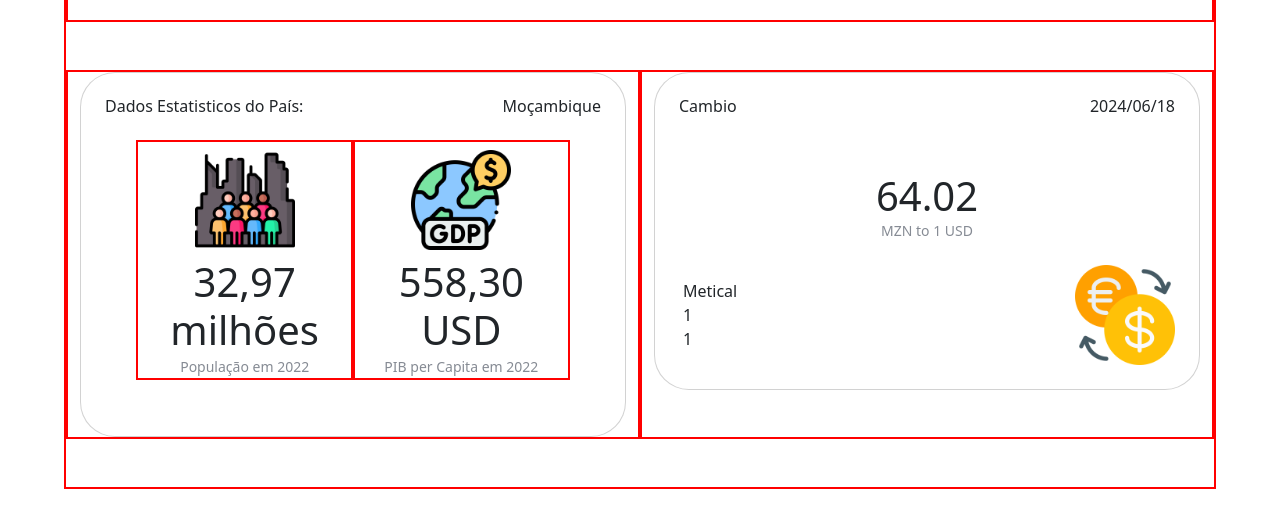
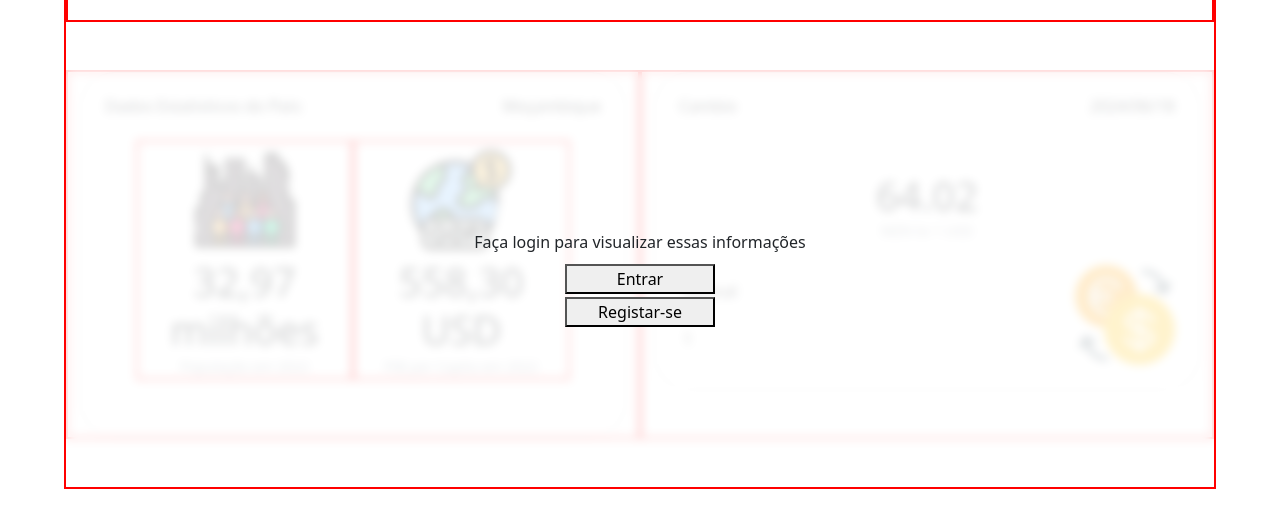
Before and after one commit to ManuelNovela/TravelAssistantWebApp, a React (Vite) app: page / in a window 1280 px wide. Shown: the part 534-1062 px from the top of the page. Built offline with nearby package versions, Linux system fonts and the light colour scheme.

Commit message:
Add: simple Blur

```diff
--- a/src/pages/Home.tsx
+++ b/src/pages/Home.tsx
@@ -4,10 +4,11 @@ import {ExchangeRates} from '../components/ExchangeRates/ExchangeRates';
 import SearchBar from '../components/SearchBar/SearchBar';
 import PopulationGDP from '../components/PopulationGDP/PopulationGDP';
 import WeatherForecast from '../components/WeatherForecast/WeatherForecast';
-import { Box, Flex, Grid, GridItem, border } from "@chakra-ui/react";
+import { Box, Button, Flex, Grid, GridItem, border } from "@chakra-ui/react";
 
 const Home = () => {
     const [cityData, setCityData] = useState<unknown>(null);
+    const [isLoggedIn, setIsLoggedIn] = useState(false);
 
     const mockCityData = {
         populationGDP: {
@@ -49,7 +50,44 @@ const Home = () => {
                     </div>
                 </div>
 
-                <div className="row">
+
+
+
+                <div className="row" style={{ position: 'relative' }}>
+                {!isLoggedIn && (
+                        <div style={{
+                            position: 'absolute',
+                            top: 0,
+                            left: 0,
+                            right: 0,
+                            bottom: 0,
+                            backgroundColor: 'rgba(255, 255, 255, 0.8)',
+                            backdropFilter: 'blur(5px)',
+                            display: 'flex',
+                            justifyContent: 'center',
+                            alignItems: 'center',
+                            flexDirection: 'column',
+                            zIndex: 1
+                        }}>
+                            <p style={{ marginBottom: '10px' }}>Faça login para visualizar essas informações</p>
+                            <Button
+                                colorScheme="blue"
+                                onClick={() => setIsLoggedIn(true)}
+                                mb={3}
+                                w="150px"
+                            >
+                               Entrar
+                            </Button>
+                            <Button
+                                colorScheme="teal"
+                                onClick={() => setIsLoggedIn(true)}
+                                w="150px"
+                            >
+                                Registar-se
+                            </Button>
+                        </div>
+                    )}
+
                     <div className="col-md-6 red-border mb-5">
                         <PopulationGDP data={cityData?.populationGDP} />
                     </div>
@@ -57,7 +95,6 @@ const Home = () => {
                         <ExchangeRates data={cityData?.exchangeRates} />
                     </div>
                 </div>
-
             </div>
         </div>
     );
```
